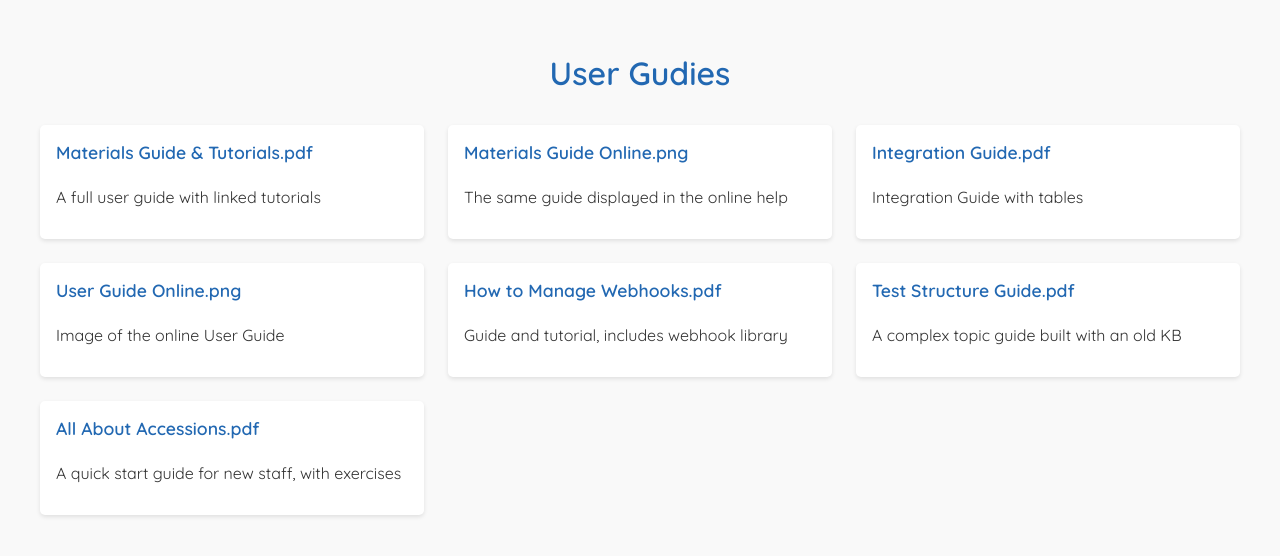
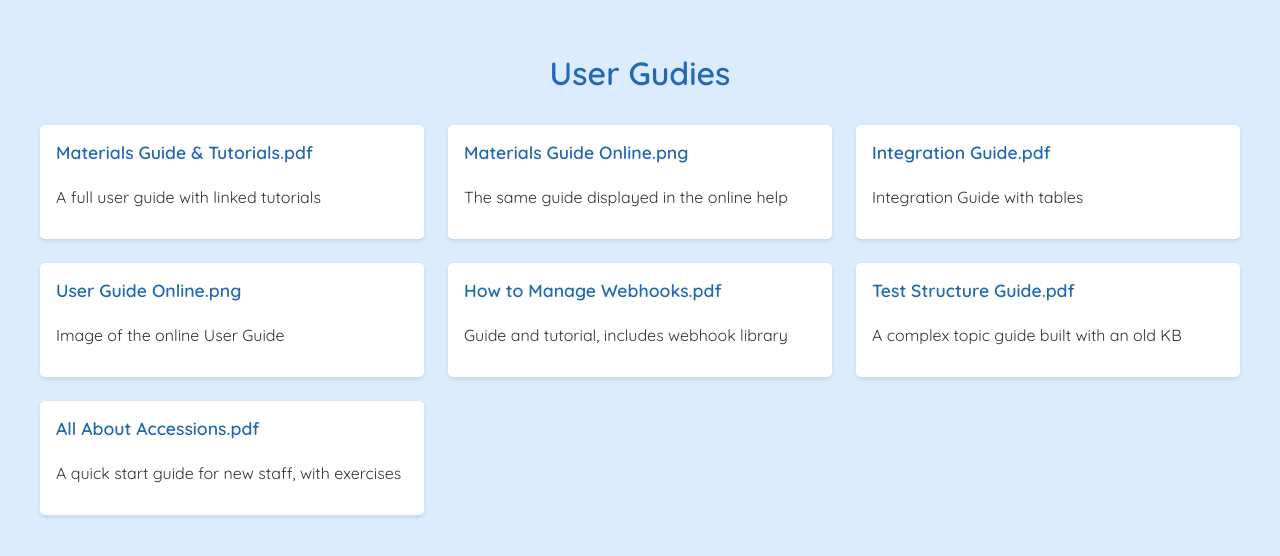
Before and after one commit to Daisy-Docs/Portfolio, a Jekyll site: the page User Guides.html, which Jekyll copies as it is, in a window 1280 px wide. Shown: the top 556 px of the page. Built offline with Jekyll 4.4.1, drawn with Linux system fonts in a browser that asks for light colours.

Commit message:
Update User Guides.html

```diff
--- a/User Guides.html
+++ b/User Guides.html
@@ -14,7 +14,7 @@
       max-width: 1200px;
       margin: 0 auto;
       padding: 2rem;
-      background-color: #f9f9f9;
+      background-color: #dbecff;
       color: #333;
     }
 
```
